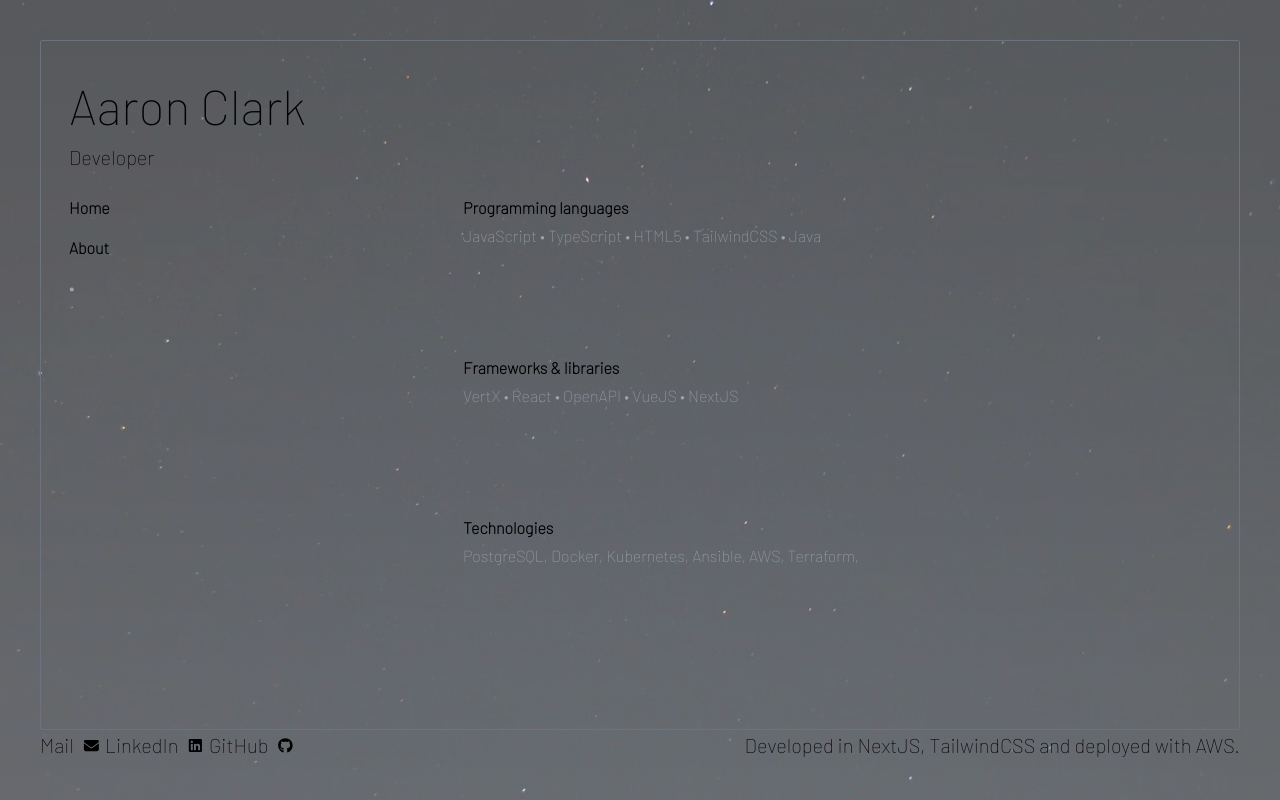
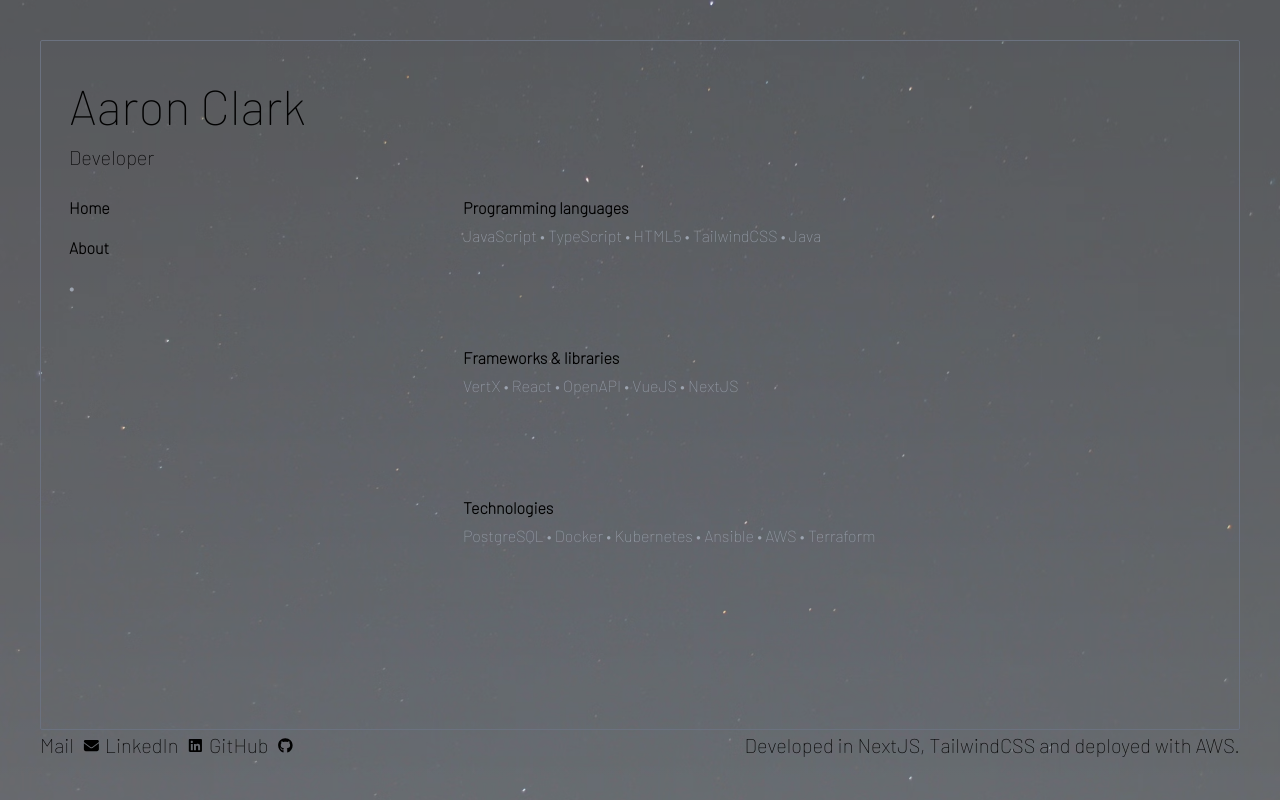
Before and after one commit to AaronC23/resume-cloud-aws, a Next.js app: page /techstack in a window 1280 px wide. Built offline with nearby package versions, Linux system fonts and the light colour scheme.

Commit message:
Fix height

```diff
--- a/app/techstack/page.tsx
+++ b/app/techstack/page.tsx
@@ -20,12 +20,13 @@ export default function About() {
     },
     {
       title: "Technologies",
-      technologies: "PostgreSQL, Docker, Kubernetes, Ansible, AWS, Terraform,",
+      technologies:
+        "PostgreSQL \u2022 Docker \u2022 Kubernetes \u2022 Ansible \u2022 AWS \u2022 Terraform",
     },
   ];
 
   return (
-    <div className="grid col-span-2 scrollable scrollbar-hide h-[calc(100vh-160px)] xs:h-[calc(100vh-170px)] s:h-[calc(100vh-200px)] sm:h-[calc(100vh-210px)] md:h-[calc(100vh-240px)] lg:h-[calc(100vh-320px)] xl:-[calc(100vh-400px)] 2xl:-[calc(100vh-300px)] text-left columns-1">
+    <div className="grid columns-1 col-span-2 scrollable scrollbar-hide aboutpage text-left">
       {experiences.map((exp, index) => {
         return (
           <Tech title={exp.title} technologies={exp.technologies} key={index} />
```
